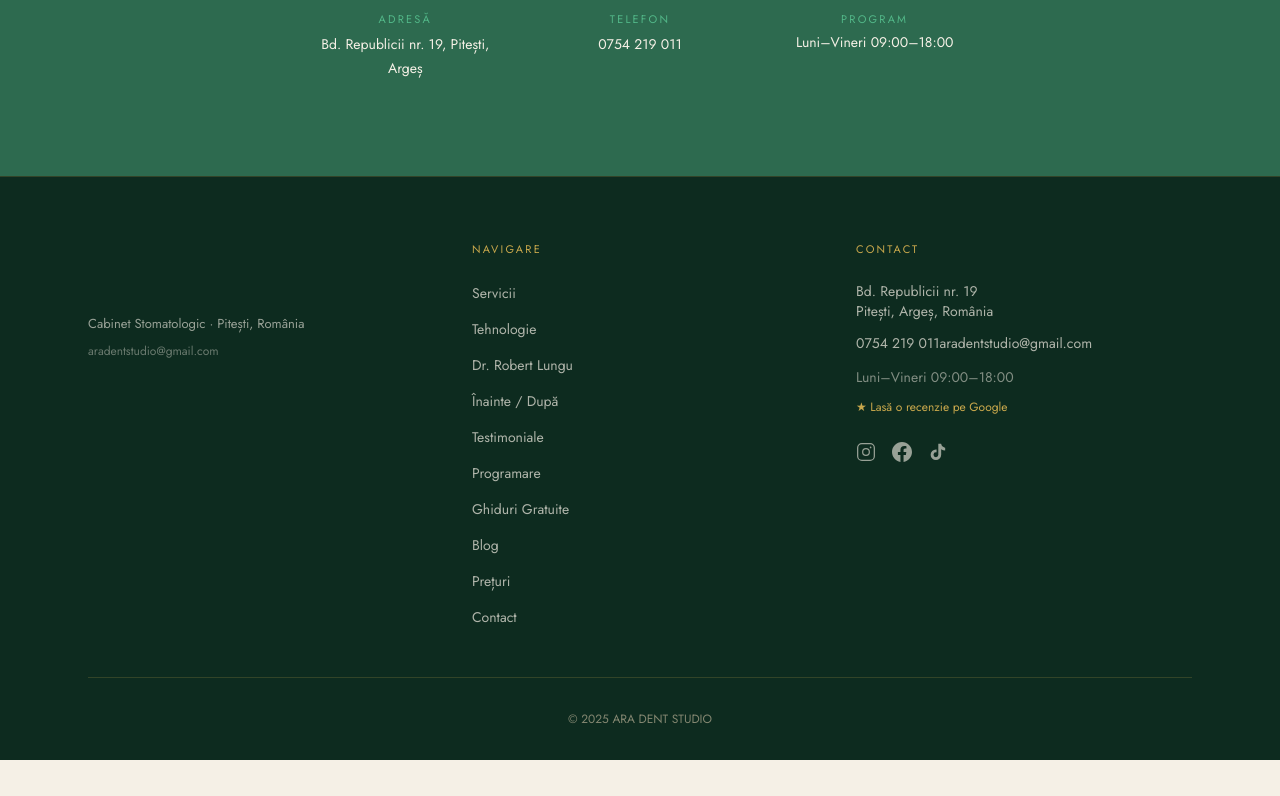
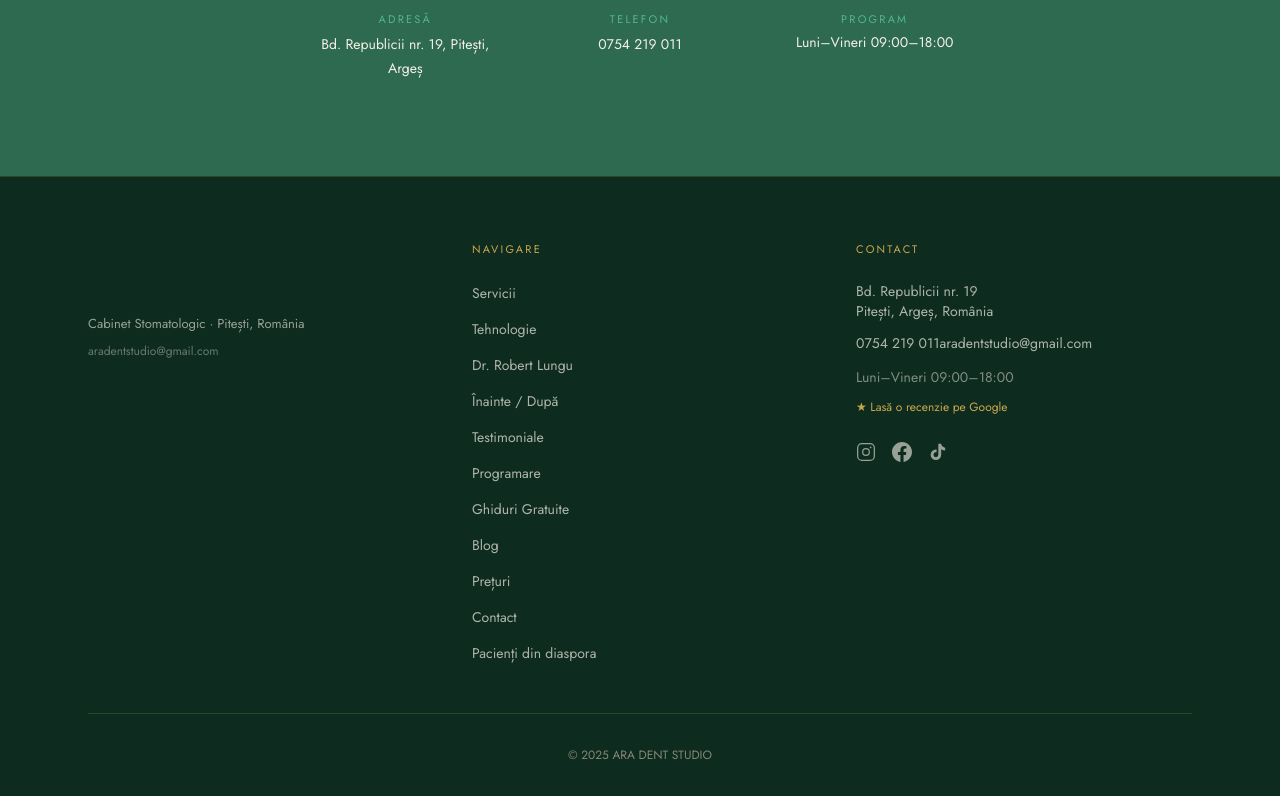
Before and after one commit to Rbt1/aradentpitesti, a Next.js app: page / in a window 1280 px wide. Shown: the part 9604-10400 px from the top of the page. Before the commit the page ends 10364 px from the top, so only its background shows below. Built offline with nearby package versions, Linux system fonts and the light colour scheme; grey boxes are pictures that could not be loaded.

Commit message:
adaug link diaspora in footer

```diff
--- a/app/components/Footer.tsx
+++ b/app/components/Footer.tsx
@@ -14,6 +14,7 @@ const NAV_LINKS = [
   { label: 'Blog', href: '/blog' },
   { label: 'Prețuri', href: '/preturi' },
   { label: 'Contact', href: '/contact' },
+  { label: 'Pacienți din diaspora', href: '/diaspora' },
 ]
 
 const InstagramIcon = () => (
```
